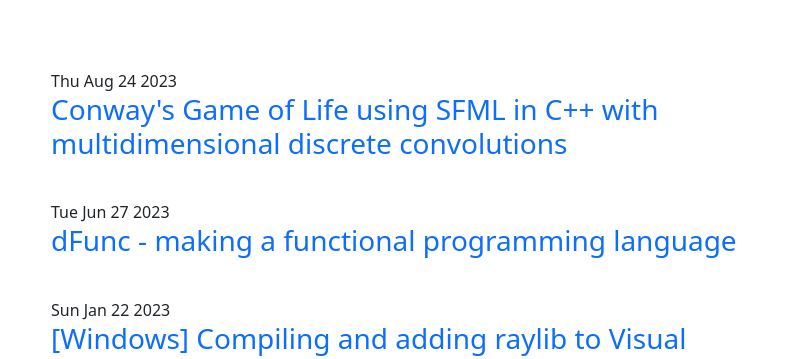
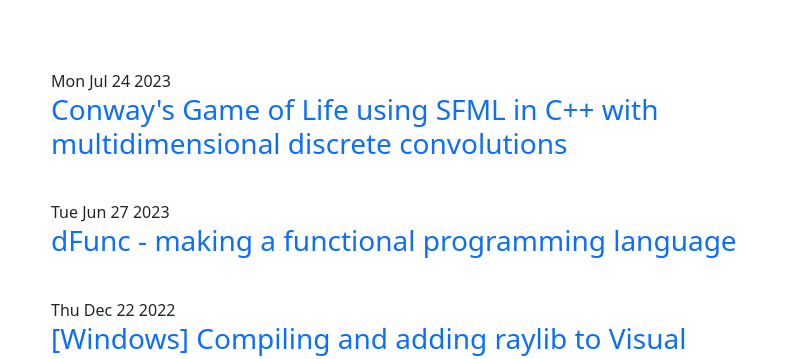
Before and after one commit to trithagoras/batchler.me-react, a React (Create React App) app: page /posts in a window 1280 px wide. Shown: the part 120-479 px from the top of the page, without its empty margins (243-1033 px from the left). Built offline with nearby package versions, Linux system fonts and the light colour scheme.

Commit message:
fix dates

```diff
--- a/src/areas/posts/metadata.ts
+++ b/src/areas/posts/metadata.ts
@@ -1,4 +1,6 @@
 import PostModel from "./models/post";
+
+// for some ungodly reason, months are indexed at 0 -_-
 
 const posts: PostModel[] = [
   {
@@ -14,12 +16,12 @@ const posts: PostModel[] = [
   {
     urlId: "compile-and-link-raylib-windows",
     title: "[Windows] Compiling and adding raylib to Visual Studio 2022 project",
-    date: new Date(2022, 12, 22)
+    date: new Date(2022, 11, 22)
   },
   {
     urlId: "game-of-life",
     title: "Conway's Game of Life using SFML in C++ with multidimensional discrete convolutions",
-    date: new Date(2023, 7, 24)
+    date: new Date(2023, 6, 24)
   }
 ];
 
```
